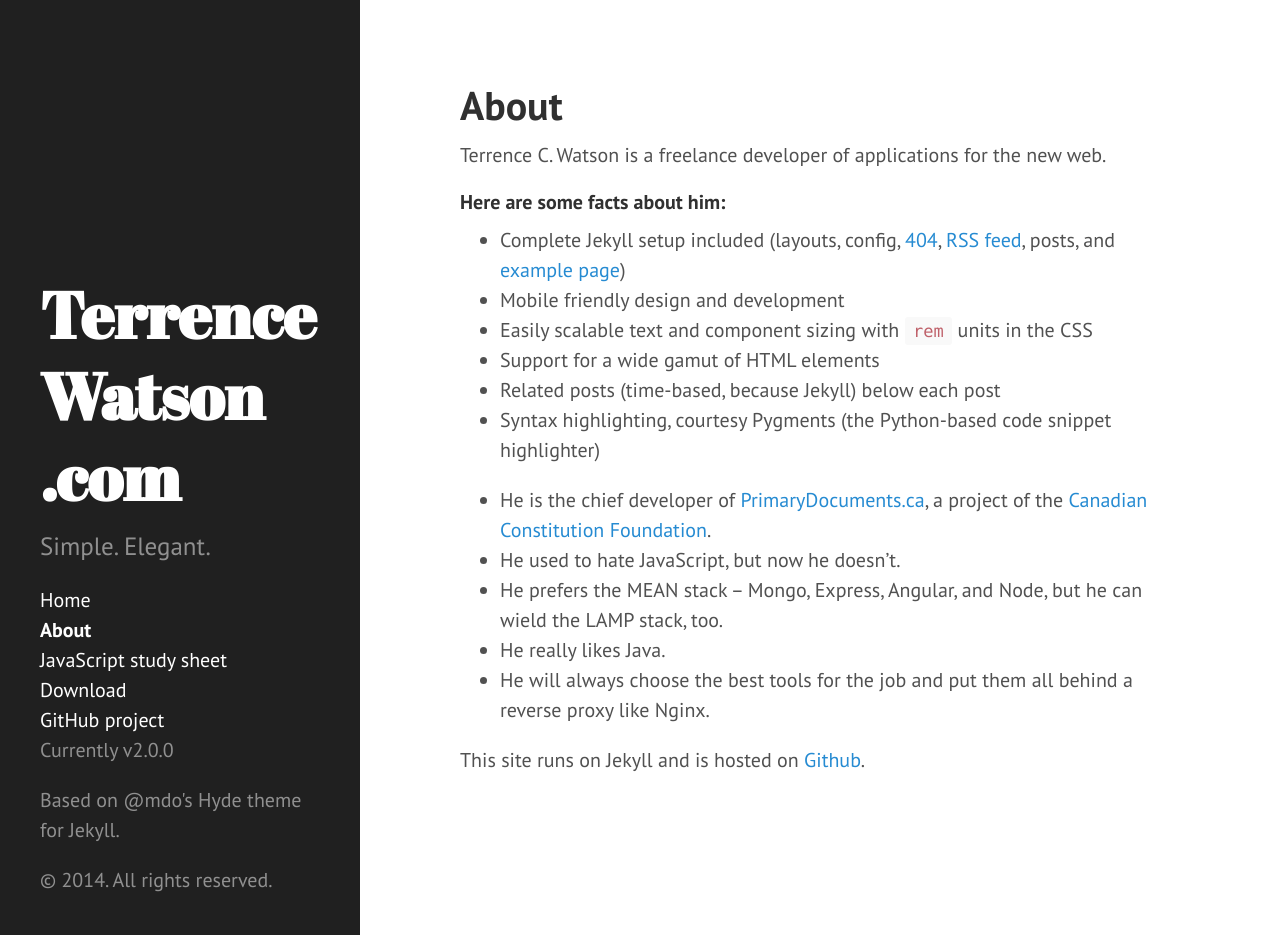
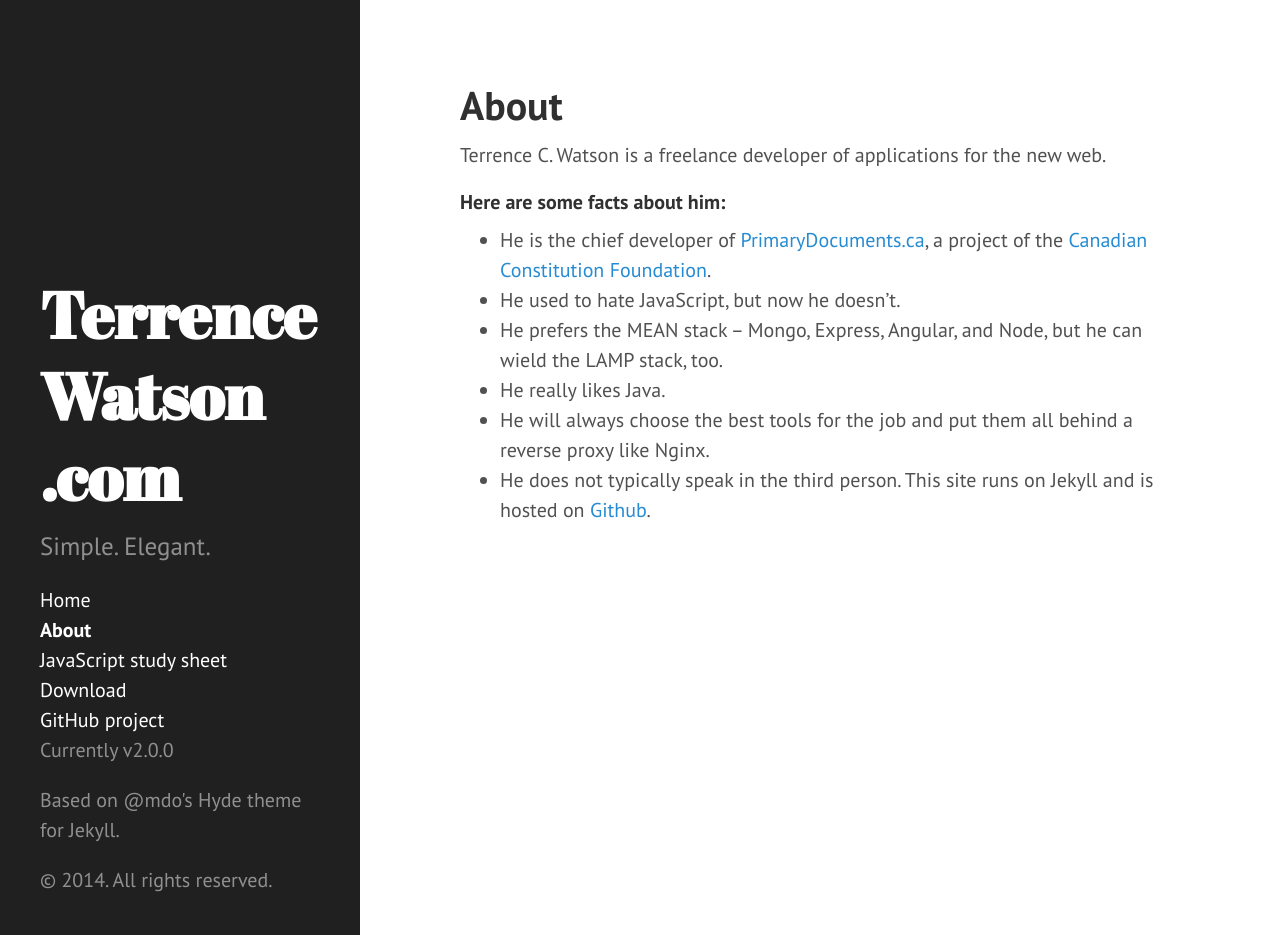
Before and after one commit to selfinterest/selfinterest.github.io, a Jekyll site: the page built from about.md, in a window 1280 px wide and 935 px high. Built offline with Jekyll 4.4.1, drawn with Linux system fonts in a browser that asks for light colours; nearby versions of some CDN libraries; Markdown is read by kramdown in place of the engine named in the settings.

```diff
--- a/about.md
+++ b/about.md
@@ -6,17 +6,10 @@
 
 #### Here are some facts about him:
 
-* Complete Jekyll setup included (layouts, config, [404](/404), [RSS feed](/atom.xml), posts, and [example page](/about))
-* Mobile friendly design and development
-* Easily scalable text and component sizing with `rem` units in the CSS
-* Support for a wide gamut of HTML elements
-* Related posts (time-based, because Jekyll) below each post
-* Syntax highlighting, courtesy Pygments (the Python-based code snippet highlighter)
-
 * He is the chief developer of [PrimaryDocuments.ca](https://primarydocuments.ca), a project of the [Canadian Constitution Foundation](http://theccf.ca).
 * He used to hate JavaScript, but now he doesn't.
 * He prefers the MEAN stack -- Mongo, Express, Angular, and Node, but he can wield the LAMP stack, too.
 * He really likes Java.
 * He will always choose the best tools for the job and put them all behind a reverse proxy like Nginx.
-
+* He does not typically speak in the third person.
 This site runs on Jekyll and is hosted on [Github](https://github.com).
```
